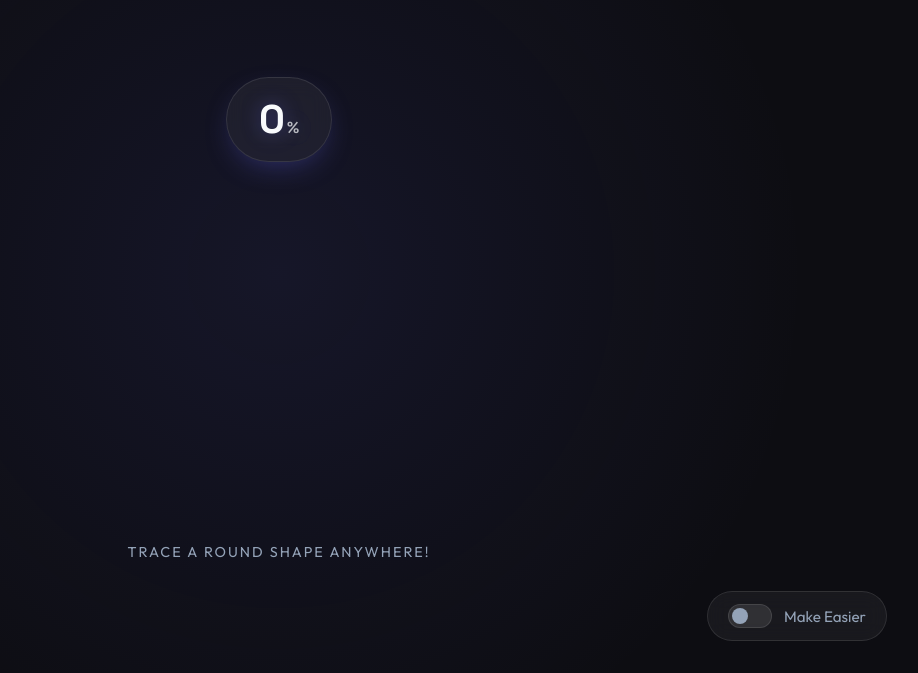
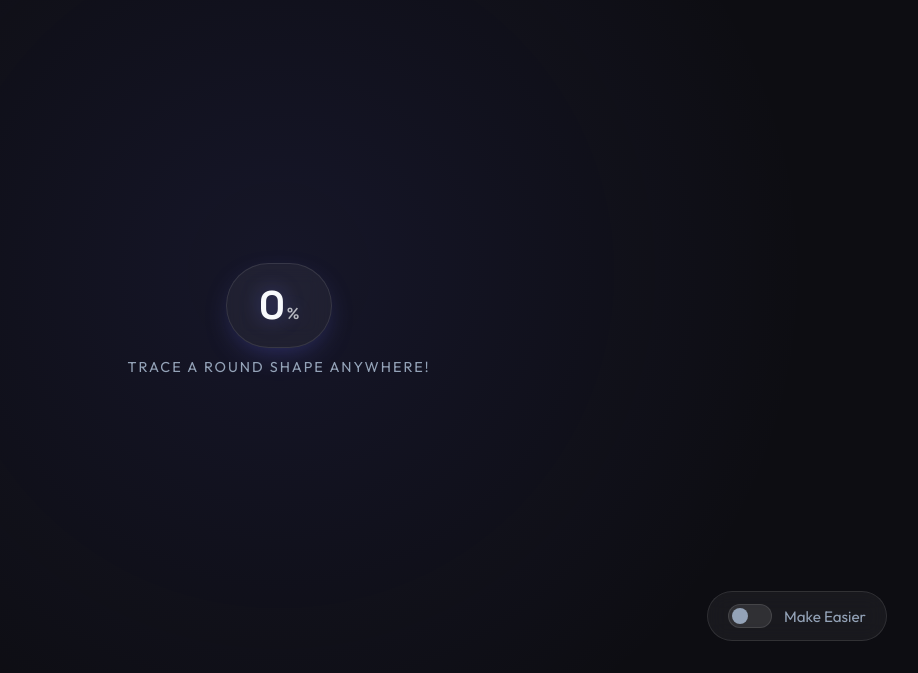
Before and after one commit to Raj120803/CircleFunGame, a plain HTML site: page index.html in a window 1280 px wide. Shown: the part 127-800 px from the top of the page, without its empty margins (361-1279 px from the left). Drawn offline with Linux system fonts and the light colour scheme.

Commit message:
percentage center

```diff
--- a/style.css
+++ b/style.css
@@ -104,7 +104,7 @@ header {
     display: flex;
     flex-direction: column;
     align-items: center;
-    justify-content: space-between;
+    justify-content: center;
     padding: 3rem;
 }
 
@@ -140,6 +140,8 @@ header {
     letter-spacing: 2px;
     text-transform: uppercase;
     animation: blink 2s infinite ease-in-out;
+    text-align: center;
+    margin-top: 10px;
 }
 
 
```
